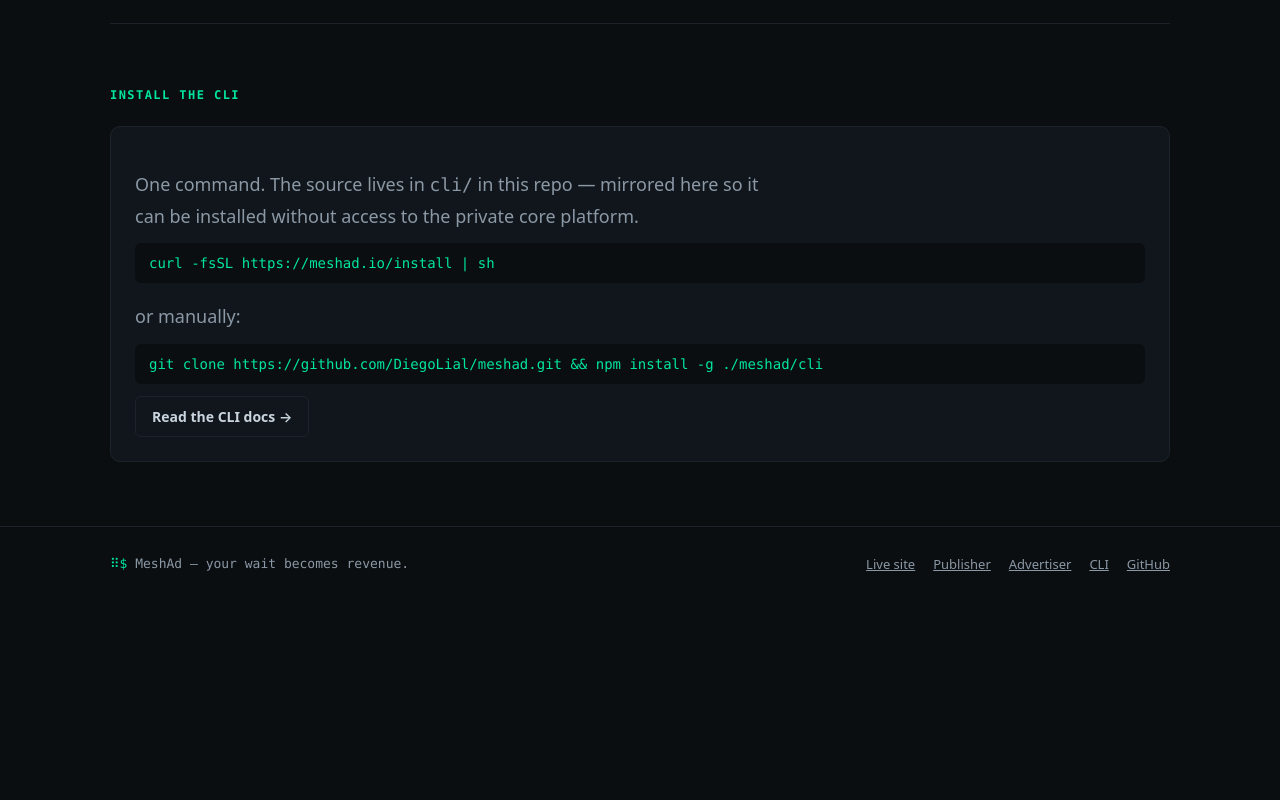
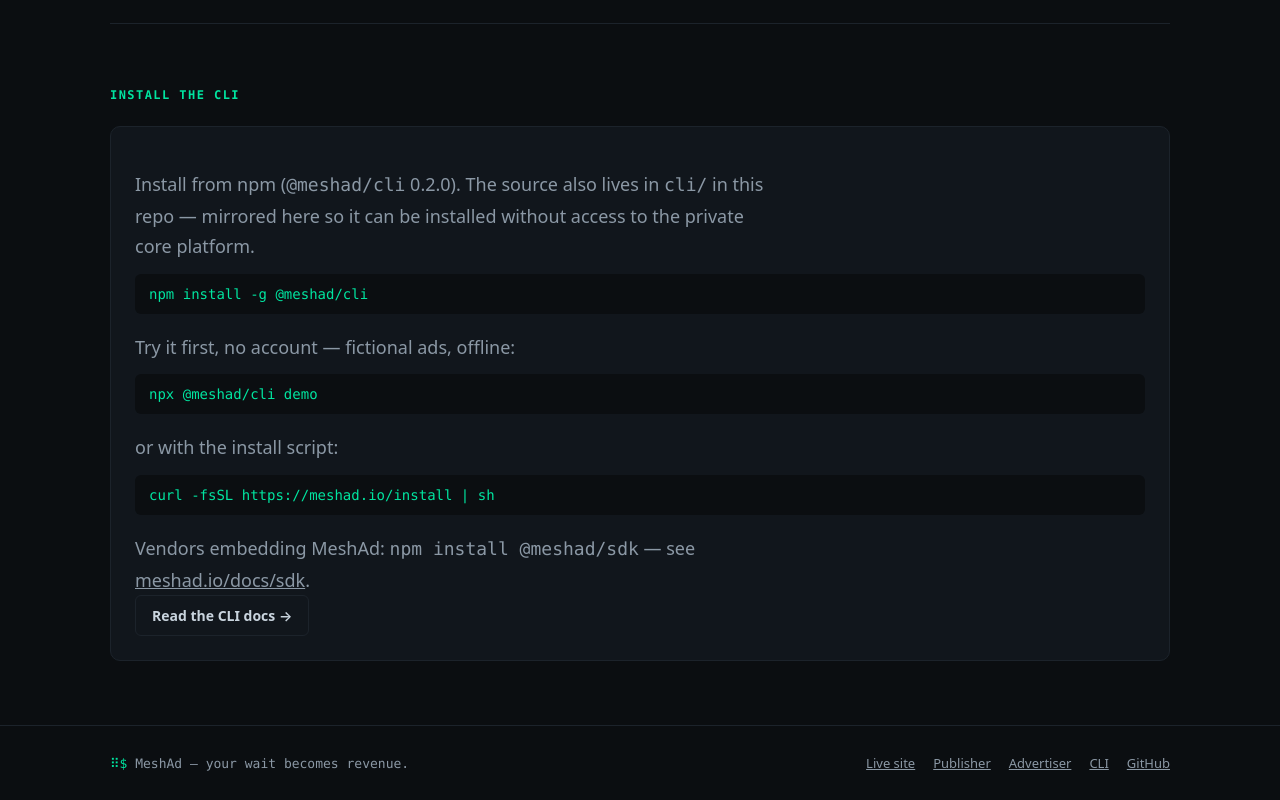
Before and after one commit to DiegoLial/meshad, a plain HTML site: page index.html in a window 1280 px wide. Shown: the part 4804-5604 px from the top of the page. Before the commit the page ends 5405 px from the top, so only its background shows below. Drawn offline with Linux system fonts and the light colour scheme.

Commit message:
docs: documenta a instalação via npm de @meshad/cli e @meshad/sdk 0.2.0
O README, o index e o README do CLI passam a recomendar
`npm install -g @meshad/cli` e `npx @meshad/cli demo`. O curl e o
clone local ficam como alternativa. Vendors encontram o SDK em
`npm install @meshad/sdk`.

```diff
--- a/index.html
+++ b/index.html
@@ -243,10 +243,13 @@
     <section class="border-t">
       <h2 class="eyebrow">install the CLI</h2>
       <div class="install-box">
-        <p class="lede" style="margin-bottom:0">One command. The source lives in <code>cli/</code> in this repo — mirrored here so it can be installed without access to the private core platform.</p>
+        <p class="lede" style="margin-bottom:0">Install from npm (<code>@meshad/cli</code> 0.2.0). The source also lives in <code>cli/</code> in this repo — mirrored here so it can be installed without access to the private core platform.</p>
+        <code class="cmd">npm install -g @meshad/cli</code>
+        <p class="lede" style="margin-bottom:0">Try it first, no account — fictional ads, offline:</p>
+        <code class="cmd">npx @meshad/cli demo</code>
+        <p class="lede" style="margin-bottom:0">or with the install script:</p>
         <code class="cmd">curl -fsSL https://meshad.io/install | sh</code>
-        <p class="lede" style="margin-bottom:0">or manually:</p>
-        <code class="cmd">git clone https://github.com/DiegoLial/meshad.git &amp;&amp; npm install -g ./meshad/cli</code>
+        <p class="lede" style="margin-bottom:0">Vendors embedding MeshAd: <code>npm install @meshad/sdk</code> — see <a href="https://meshad.io/docs/sdk">meshad.io/docs/sdk</a>.</p>
         <a class="btn btn-ghost" href="https://github.com/DiegoLial/meshad/blob/main/cli/README.md">Read the CLI docs →</a>
       </div>
     </section>
```
Also changed, not shown: README.md, cli/README.md.
